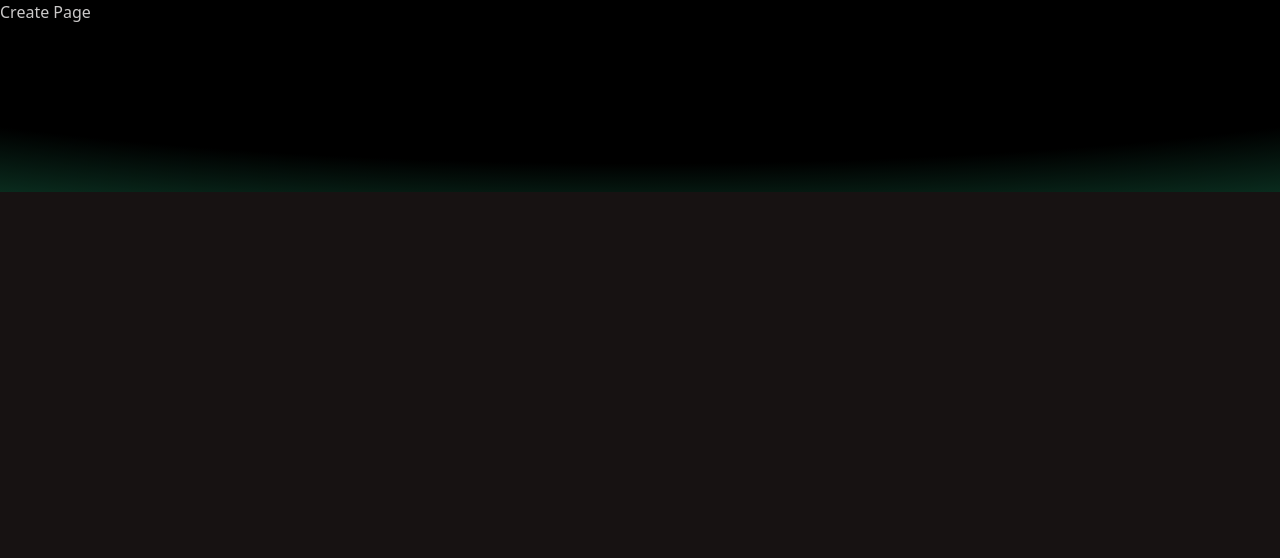
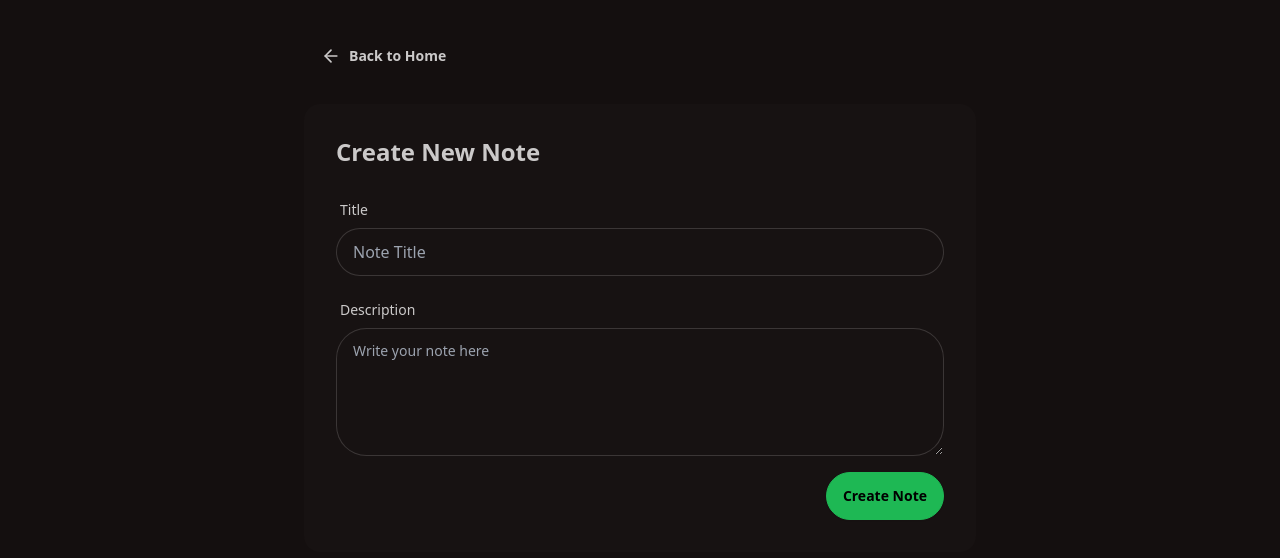
Before and after one commit to Shreyeska/ThinkBoard, a React (Vite) app in the folder frontend/: page /create in a window 1280 px wide. Shown: the top 558 px of the page. Built offline with nearby package versions, Linux system fonts and the light colour scheme; no server answers.

Commit message:
Create Notes Page Completed

```diff
--- a/frontend/src/pages/CreatePage.jsx
+++ b/frontend/src/pages/CreatePage.jsx
@@ -1,11 +1,98 @@
-import React from 'react'
+import { ArrowLeftIcon } from "lucide-react";
+import React, { useState } from "react";
+import toast from "react-hot-toast";
+import { Link, useNavigate } from "react-router";
+import api from "../network/api";
 
 const CreatePage = () => {
+  const [title, setTitle] = useState("");
+  const [description, setDescription] = useState("");
+  const [loading, setLoading] = useState(false);
+  const navigate = useNavigate();
+
+  const handleSubmit = async (e) => {
+    e.preventDefault();
+
+    console.log(title);
+    console.log(description);
+    if (!title.trim() || !description.trim()) {
+      toast.error("All fields are required.");
+      return;
+    }
+    setLoading(true);
+    try {
+      await api.post("/notes", { title, description });
+      toast.success("Note created Successfully");
+      navigate("/");
+    } catch (error) {
+      console.error("Error creating note", error);
+      if (error.response.status === 429) {
+        toast.error("You are creating notes too fast. Slow Down!", {
+          duration: 4000,
+          icon: "❗",
+        });
+      } else {
+        toast.error("Failed to create note");
+      }
+    } finally {
+      setLoading(false);
+    }
+  };
   return (
-    <div>
-      <h1>Create Page</h1>
+    <div className="min-h-screen bg-base-200 ">
+      <div className="container mx-auto px-4 py-8 ">
+        <div className=" max-w-2xl mx-auto ">
+          <Link to={"/"} className="btn btn-ghost mb-6">
+            <ArrowLeftIcon className="size-5" /> Back to Home
+          </Link>
+          <div className="card bg-base-100">
+            <div className="card-body">
+              <h2 className="card-title text-2xl mb-4"> Create New Note</h2>
+              <form onSubmit={handleSubmit}>
+                <div className="form-control mb-4">
+                  <label className="label">
+                    <span className="label-text"> Title</span>
+                  </label>
+
+                  <input
+                    type="text"
+                    placeholder="Note Title"
+                    className="input input-bordered"
+                    value={title}
+                    onChange={(e) => {
+                      setTitle(e.target.value);
+                    }}
+                  />
+                </div>
+                <div className="form-control mb-4 ">
+                  <label className="label">
+                    <span className="label-text ">Description</span>
+                  </label>
+                  <textarea
+                    placeholder="Write your note here"
+                    className="textarea textarea-bordered h-32 "
+                    value={description}
+                    onChange={(e) => {
+                      setDescription(e.target.value);
+                    }}
+                  />
+                </div>
+                <div className="card-actions justify-end">
+                  <button
+                    type="submit"
+                    className="btn btn-primary"
+                    disabled={loading}
+                  >
+                    {loading ? " Creating..." : "Create Note"}
+                  </button>
+                </div>
+              </form>
+            </div>
+          </div>
+        </div>
+      </div>
     </div>
   );
-}
+};
 
-export default CreatePage
+export default CreatePage;
--- a/frontend/src/pages/HomePage.jsx
+++ b/frontend/src/pages/HomePage.jsx
@@ -2,7 +2,7 @@
 import Navbar from "../components/Navbar";
 import RateLimitedUI from "../components/RateLimitedUI";
 import { useState } from "react";
-import api from "../../network/api";
+import api from "../network/api";
 import toast from "react-hot-toast";
 import NoteCard from "../components/NoteCard";
 
@@ -15,7 +15,7 @@
     const fetchNotes = async () => {
       try {
         const res = await api.get("/notes");
-        // console.log(res.data);
+        console.log(res.data);
         setNotes(res.data);
         setIsRateLimited(false);
       } catch (error) {
```
Also changed, not shown: frontend/src/network/api.jsx (renamed from frontend/network/api.jsx).
